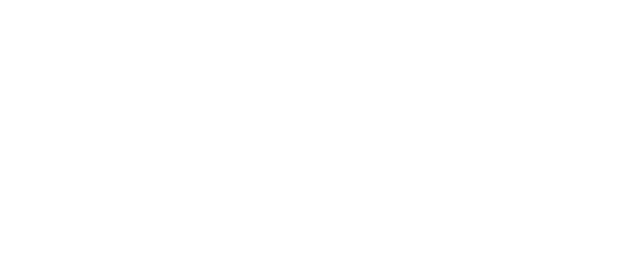
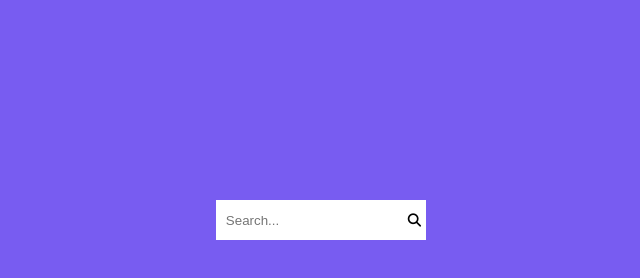
Before and after one commit to acciojob/Interactive-Search-Vishal-Agarwal77, a website: page main.html in a window 1280 px wide. Shown: the whole page, without its empty margins (319-959 px from the left). Drawn offline with Linux system fonts and the light colour scheme.

Commit message:
created a submission

```diff
--- a/main.html
+++ b/main.html
@@ -4,10 +4,15 @@
 
 <head>
 	<link rel="stylesheet" href="styles.css">
+	<link rel="stylesheet" href="https://cdnjs.cloudflare.com/ajax/libs/font-awesome/6.4.2/css/all.min.css" integrity="sha512-z3gLpd7yknf1YoNbCzqRKc4qyor8gaKU1qmn+CShxbuBusANI9QpRohGBreCFkKxLhei6S9CQXFEbbKuqLg0DA==" crossorigin="anonymous" referrerpolicy="no-referrer" />
 </head>
 
 <body>
 	<!-- the entire body must be written by student -->
+	<div class="search">
+		<input name="seaching" placeholder="Search..." class="input">
+		<button class="btn"><i class="fa-solid fa-magnifying-glass"></i></button>
+	</div>
     <script type="text/javascript" src="./script.js">
 </script>
 
--- a/script.js
+++ b/script.js
@@ -1 +1,6 @@
 //your JS code here. If required.
+const searchbox=document.getElementsByClassName("search")[0];
+console.log(searchbox);
+searchbox.addEventListener("click",()=>{
+	searchbox.classList.add("active");
+})
--- a/styles.css
+++ b/styles.css
@@ -1 +1,43 @@
 /*  your css code here. If applicable */
+*{
+	padding:0;
+	margin:0;
+	background:#785CF1;
+}
+.search{
+	margin:200px auto 0px;
+	display:flex;
+	align-items:center;
+	justify-content:center;
+	gap:5px;
+/* 	border:2px solid red; */
+	background:white;
+	width:max-content;
+	height:5vh;
+}
+.input{
+	background:white;
+	border:none;
+	height:100%;
+	width:100%;
+	padding-left:10px;
+}
+.btn{
+	padding-right:5px;
+	border:2px solid green;
+	height:100%;
+	border:none;
+	background:white ;
+}
+i{
+	background:white;
+}
+.active{
+	height:7vh;
+	width:35vw;
+/* 	border:2px solid green; */
+}
+.active .input{
+/* 	width:100%; */
+	font-size:1rem;
+}
```
